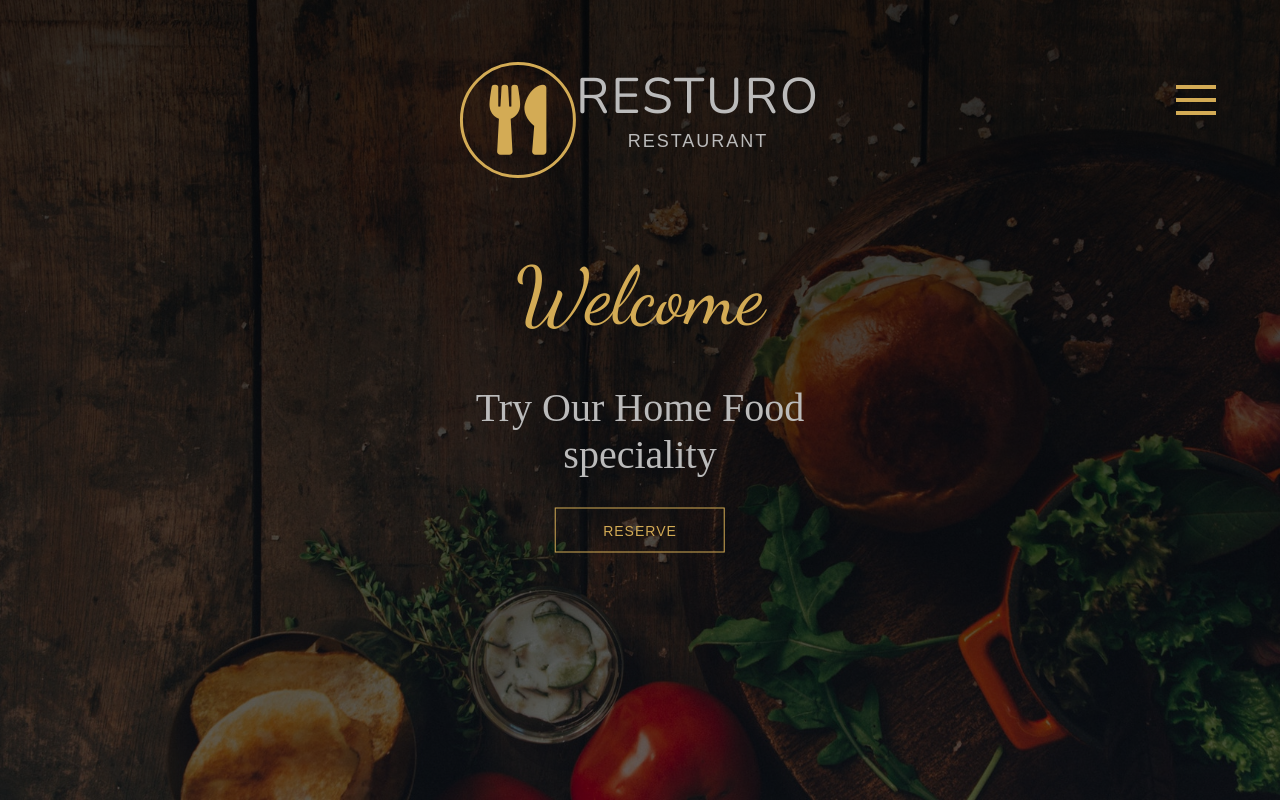
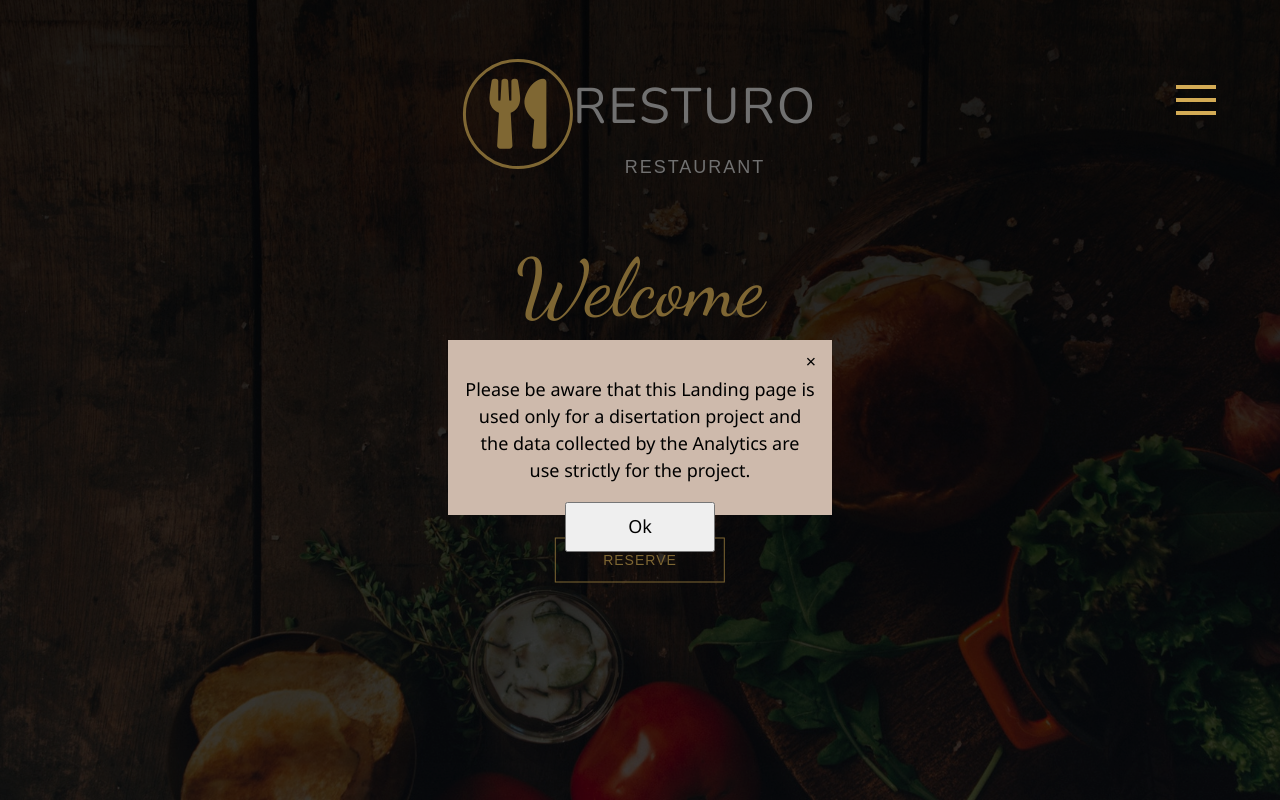
Before and after one commit to Cozmin-Ghenea/Resturo_Restaurant, a website: page index.html in a window 1280 px wide. Shown: the top 800 px of the page. Drawn offline with nearby package versions, Linux system fonts and the light colour scheme.

Commit message:
Update index.html

```diff
--- a/index.html
+++ b/index.html
@@ -6,6 +6,8 @@
     <link rel="stylesheet" href="css/main.css">
      <link rel="stylesheet" href="https://use.fontawesome.com/releases/v5.5.0/css/all.css" integrity="sha384-B4dIYHKNBt8Bc12p+WXckhzcICo0wtJAoU8YZTY5qE0Id1GSseTk6S+L3BlXeVIU" crossorigin="anonymous">
     <link href="https://fonts.googleapis.com/css?family=Dancing+Script:400,700|Josefin+Sans:300,400,600,700|Nunito:300,400,600,700" rel="stylesheet">
+    <meta name="viewport" content="width=device-width, initial-scale=1">
+    <link rel="stylesheet" href="https://www.w3schools.com/w3css/4/w3.css">
     <title>Restaurant "Resturo"</title>
     <!-- Global site tag (gtag.js) - Google Analytics -->
 <script async src="https://www.googletagmanager.com/gtag/js?id=G-Q2E9M9KXQP"></script>
@@ -15,10 +17,54 @@
   gtag('js', new Date());
 
   gtag('config', 'G-Q2E9M9KXQP');
+
 </script>
+
+<style>
+    .w3-modal-content {
+        top:30vh;
+        height:20%;
+        width:30%;
+        background-color:#cebaac; ;
+    }
+    .w3-container{
+        padding-top:2em;
+        font-size:1.2rem;
+        font-family: "Segoe UI",Arial,sans-serif;
+        text-align: center;
+    }
+    .w3-container button {
+        margin-top: 5%;
+        width:150px;
+        height:50px;
+        cursor:pointer;
+    }
+
+    @media (max-width: 699px){
+        .w3-modal-content {
+               height: 40vh;
+        }
+   }
+   @media (min-width: 900px){
+        .w3-modal-content {
+               height: 25%;
+        }
+   }
+</style>
+
 </head>
-<body>
+<body onload="myFunction()">
 
+      <div id="id01" class="w3-modal">
+    <div class="w3-modal-content">
+      <div class="w3-container">
+        <span onclick="document.getElementById('id01').style.display='none'" class="w3-button w3-display-topright">&times;</span>
+        <p>Please be aware that this Landing page is used only for a disertation project and the data collected by the Analytics are use strictly for the project.</p>
+        <button onclick="document.getElementById('id01').style.display='none'" >Ok</button>
+      </div>
+    </div>
+  </div>
+</div>
     <!-- NavBar -->
     <nav class="navbar">
         <input type="checkbox"  id="check" class="checkbox" hidden>
@@ -220,7 +266,11 @@
         </footer>
 
     <!--End Of Footer -->
-
+<script>
+    function myFunction() {
+    document.getElementById('id01').style.display='block'
+}
+</script>
 
 </body>
 </html>
```
